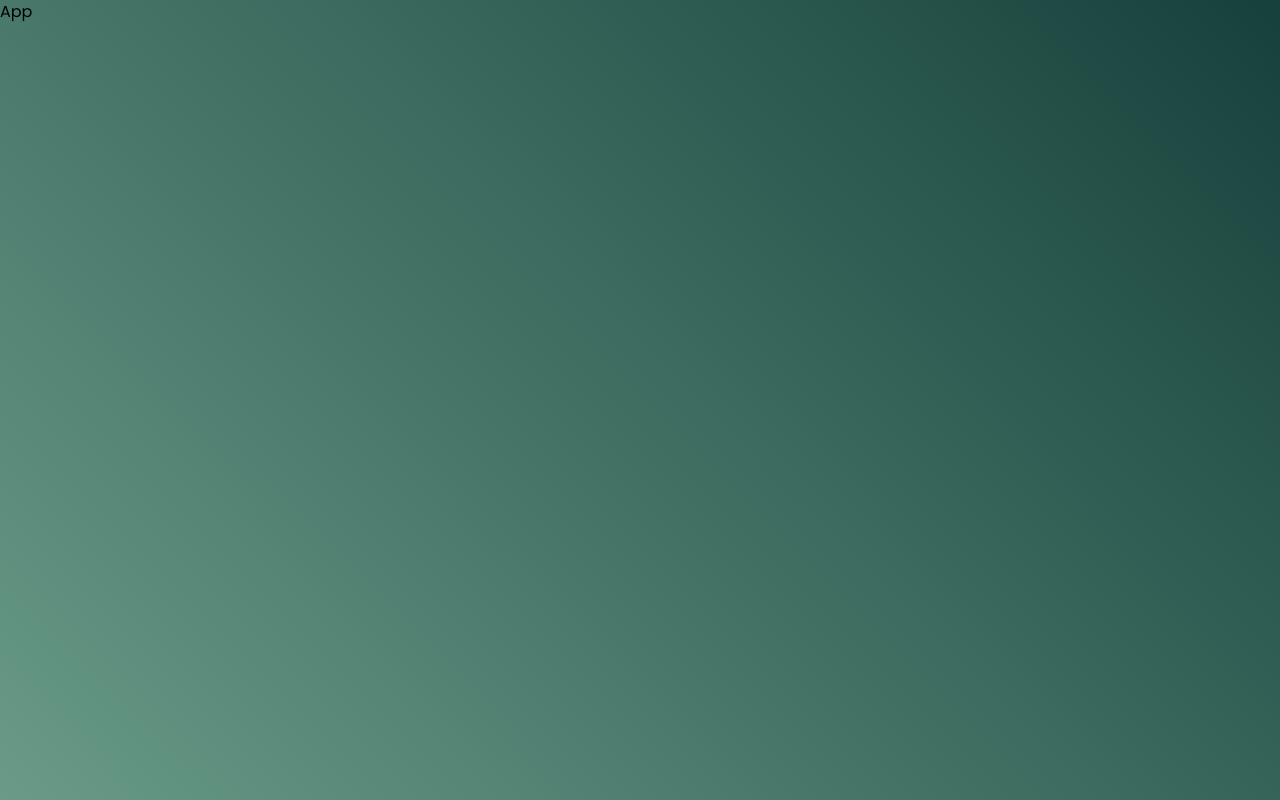
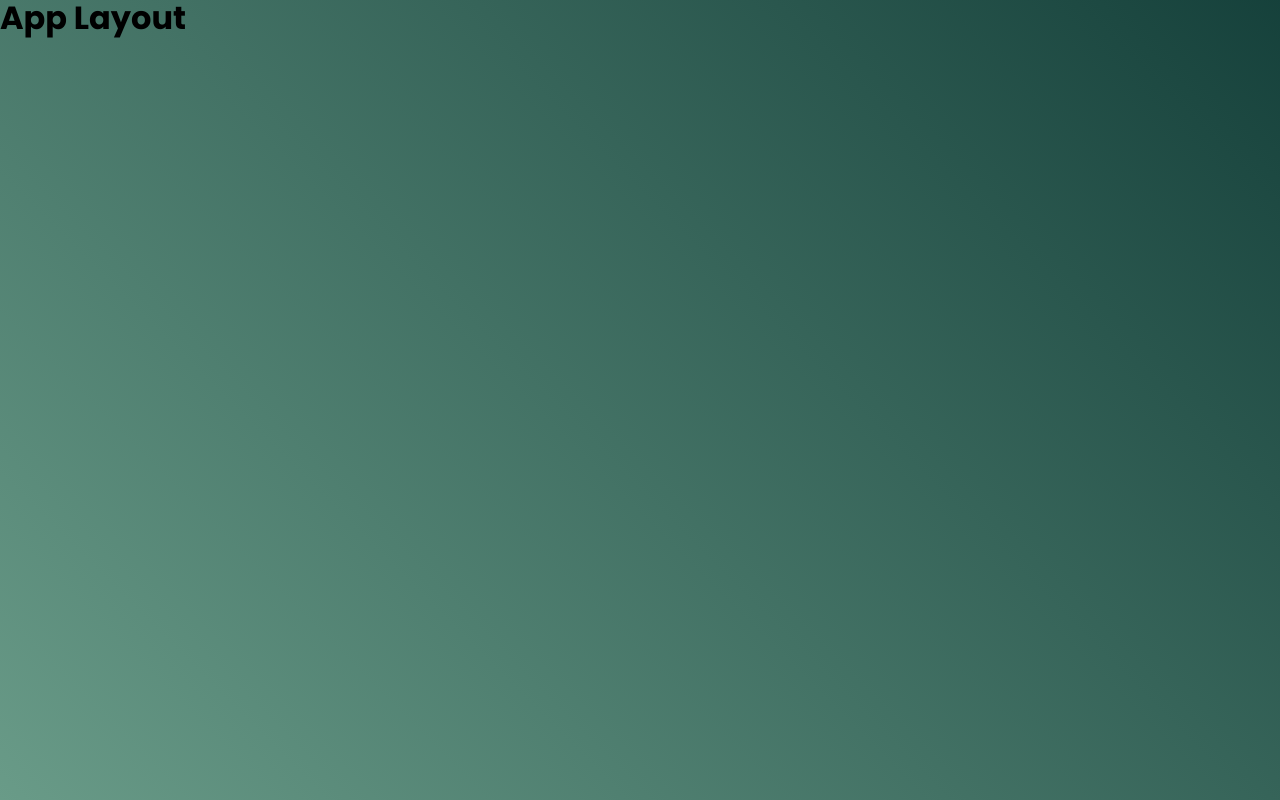
Before and after one commit to sarathme/url-shortener-react, a React (Vite) app: page /app in a window 1280 px wide. Built offline with nearby package versions, Linux system fonts and the light colour scheme.

Commit message:
Define routes using react-router-dom

```diff
--- a/package.json
+++ b/package.json
@@ -10,8 +10,12 @@
     "preview": "vite preview"
   },
   "dependencies": {
+    "axios": "^1.7.7",
+    "formik": "^2.4.6",
     "react": "^18.3.1",
-    "react-dom": "^18.3.1"
+    "react-dom": "^18.3.1",
+    "react-hot-toast": "^2.4.1",
+    "react-router-dom": "^6.26.2"
   },
   "devDependencies": {
     "@eslint/js": "^9.9.0",
--- a/src/App.jsx
+++ b/src/App.jsx
@@ -1,5 +1,28 @@
+import { BrowserRouter, Navigate, Route, Routes } from "react-router-dom";
+import Login from "./pages/Login";
+import SignUp from "./pages/Signup";
+import ForgotPassword from "./pages/ForgotPassword";
+import NotFound from "./pages/NotFound";
+import { Toaster } from "react-hot-toast";
+import ResetPassword from "./pages/ResetPassword";
+
 function App() {
-  return <div>App</div>;
+  return (
+    <>
+      <BrowserRouter>
+        <Routes>
+          <Route index element={<Navigate to="app" />} />
+          <Route path="login" element={<Login />} />
+          <Route path="signup" element={<SignUp />} />
+          <Route path="forgotPassword" element={<ForgotPassword />} />
+          <Route path="resetPassword/:resetToken" element={<ResetPassword />} />
+          <Route path="app" element={<h1>App Layout</h1>}></Route>
+          <Route path="*" element={<NotFound />} />
+        </Routes>
+      </BrowserRouter>
+      <Toaster />
+    </>
+  );
 }
 
 export default App;
```
Also changed, not shown: eslint.config.js (+18 -17 lines), 2 other files (tests, documents, lock files or other folders).
